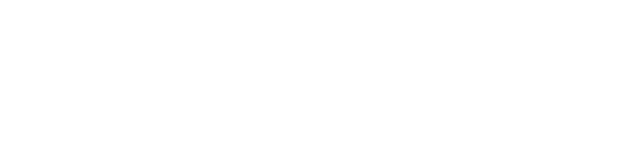
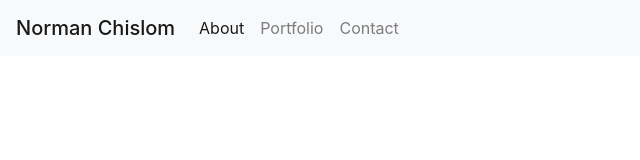
Before and after one commit to nchislom/Bootstrap-Portfolio, a plain HTML site: page index.html in a window 1280 px wide. Shown: the whole page, without its empty margins (0-640 px from the left). Drawn offline with nearby package versions, Linux system fonts and the light colour scheme.

Commit message:
Initial Bootstrap nav menu

```diff
--- a/index.html
+++ b/index.html
@@ -4,6 +4,7 @@
     <meta charset="UTF-8">
     <meta name="viewport" content="width=device-width, initial-scale=1.0">
     <meta http-equiv="X-UA-Compatible" content="ie=edge">
+
     <!-- bootstrap css cdn -->
     <link rel="stylesheet" href="https://maxcdn.bootstrapcdn.com/bootstrap/4.0.0/css/bootstrap.min.css" integrity="sha384-Gn5384xqQ1aoWXA+058RXPxPg6fy4IWvTNh0E263XmFcJlSAwiGgFAW/dAiS6JXm" crossorigin="anonymous">
     <link rel="stylesheet" href="assets/css/style.css">
@@ -16,6 +17,24 @@
     <title>Bootstrap-Portfolio</title>
 </head>
 <body>
-
+    <nav class="navbar navbar-expand-lg navbar-light bg-light">
+        <span class="navbar-brand mb-0 h1">Norman Chislom</span>
+        <button class="navbar-toggler" type="button" data-toggle="collapse" data-target="#navbarNav" aria-controls="navbarNav" aria-expanded="false" aria-label="Toggle navigation">
+            <span class="navbar-toggler-icon"></span>
+        </button>
+        <div class="collapse navbar-collapse" id="navbarNav">
+            <ul class="navbar-nav">
+                <li class="nav-item active">
+                    <a class="nav-link" href="#">About <span class="sr-only">(current)</span></a>
+                </li>
+                <li class="nav-item">
+                    <a class="nav-link" href="portfolio.html">Portfolio</a>
+                </li>
+                <li class="nav-item">
+                    <a class="nav-link" href="contact.html">Contact</a>
+                </li>
+            </ul>
+        </div>
+    </nav>
 </body>
 </html>
```
